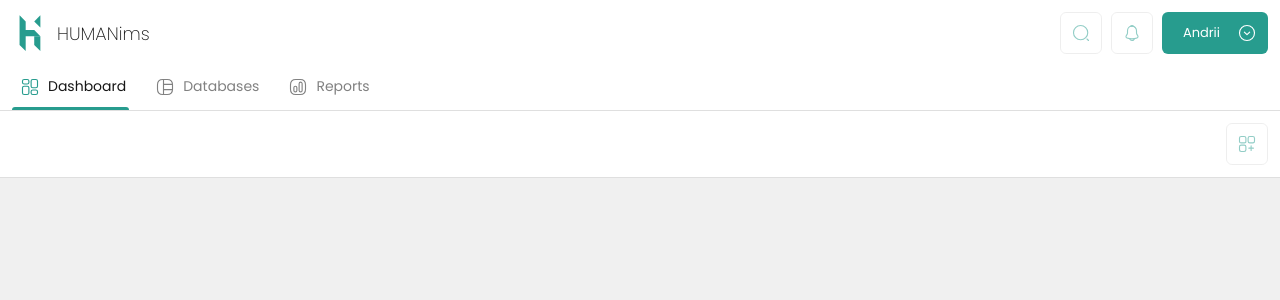
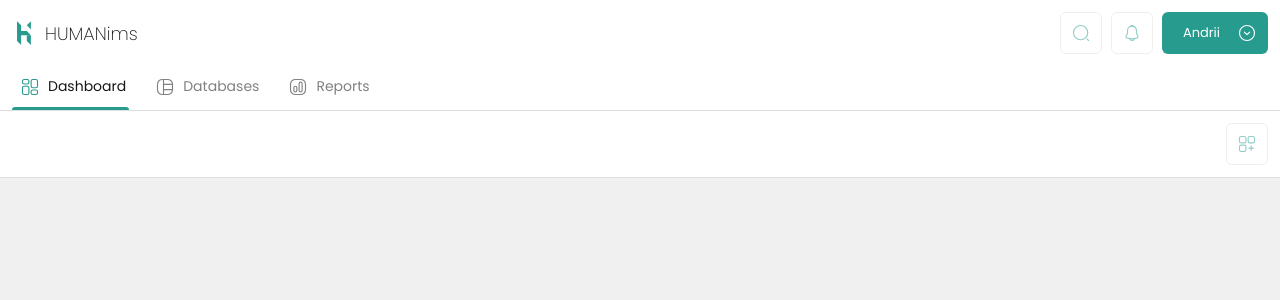
Before and after one commit to komiakov/HUMANims, a Next.js app: page / in a window 1280 px wide. Shown: the top 300 px of the page. Built offline with nearby package versions, Linux system fonts and the light colour scheme.

Commit message:
change size of logo

```diff
--- a/src/styles/components/hmnHeader.scss
+++ b/src/styles/components/hmnHeader.scss
@@ -24,7 +24,7 @@
     align-items: center;
     gap: var(--main-gap);
     svg {
-      width: 36px; height: 36px;
+      width: 24px; height: 24px;
       path {
         fill: var(--accent);
       }
```
